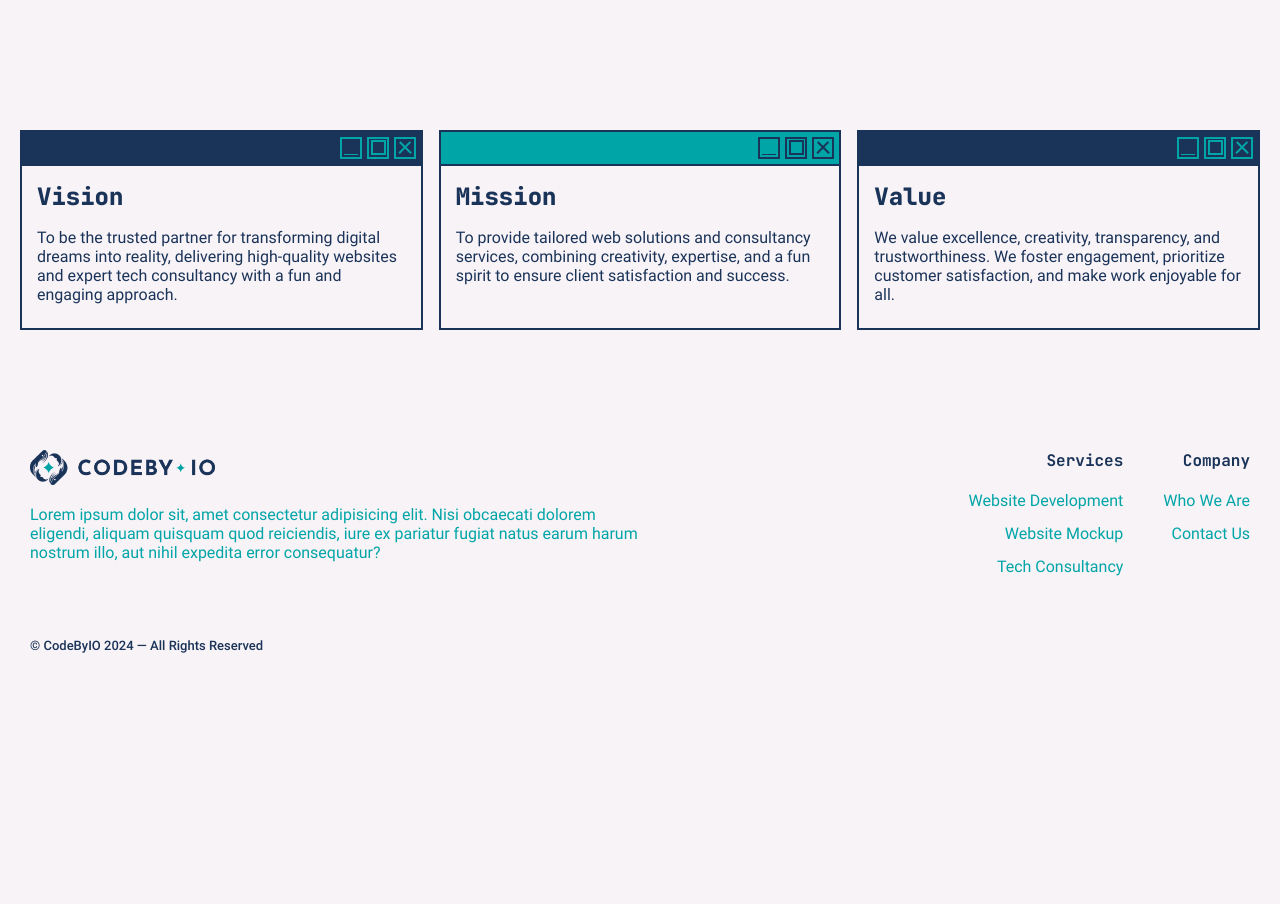
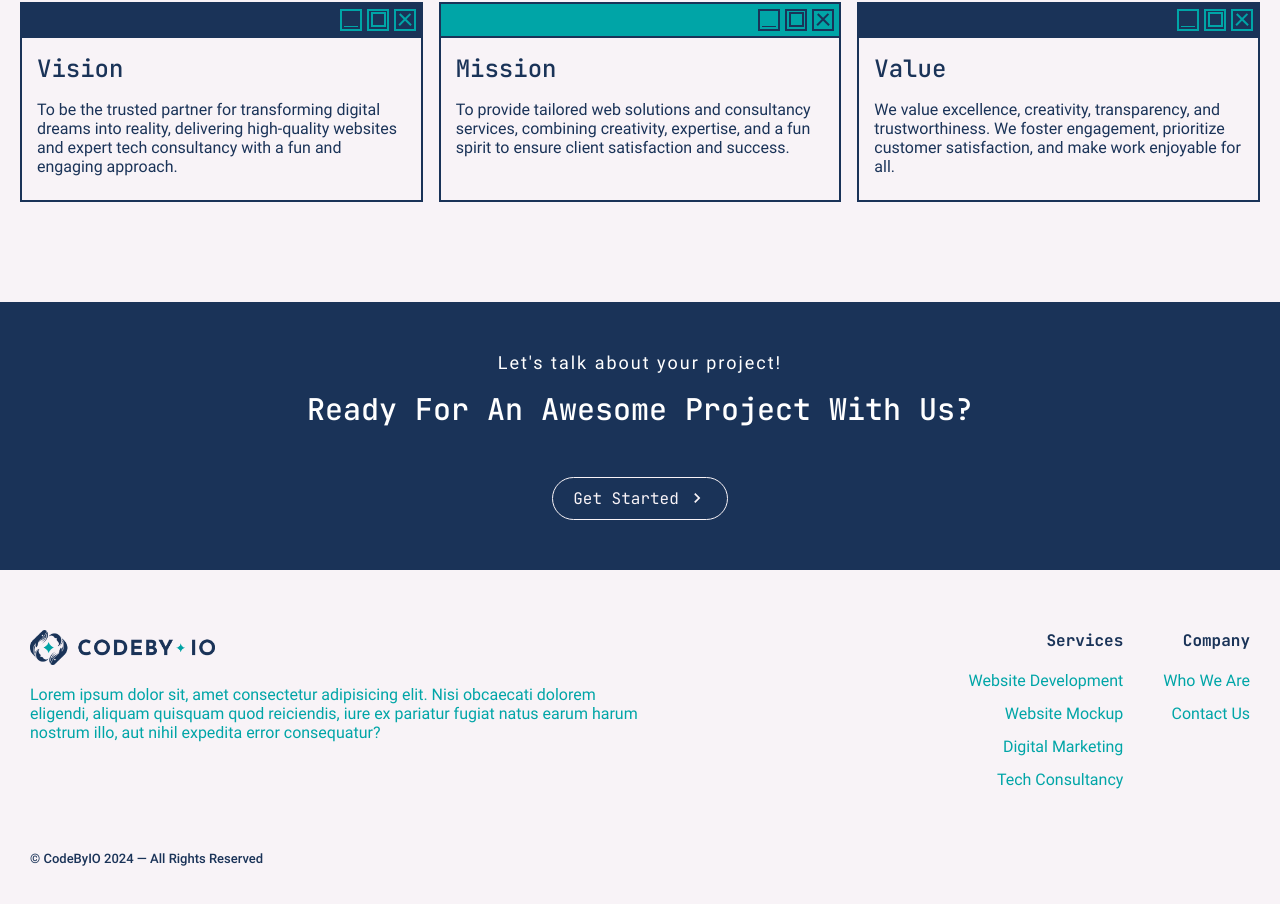
Before and after one commit to codebyio/codebyio.github.io, a Next.js app: page / in a window 1280 px wide. Shown: the part 1050-1954 px from the top of the page. Before the commit the page ends 1763 px from the top, so only its background shows below. Built offline with nearby package versions, Linux system fonts and the light colour scheme.

Commit message:
UI: CTA Section

```diff
--- a/src/app/page.js
+++ b/src/app/page.js
@@ -1,4 +1,5 @@
 import HeroBanner from "@/components/HeroBanner/HeroBanner";
+import CtaSection from "@/components/shared/CtaSection/CtaSection";
 import Section from "@/components/shared/Section/Section";
 import WindowCard from "@/components/shared/WindowCard/WindowCard";
 import Grid2 from "@mui/material/Grid2";
@@ -14,7 +15,7 @@ export default function Home() {
       />
       <Section position='center'>
         <h3 className='text-center'>
-          {`At codeby.io, we turn digital dreams into reality with expert craftsmanship and innovative solutions.`}
+          {`At CodeByIO, we turn digital dreams into reality with expert craftsmanship and innovative solutions.`}
           <br></br>
           {`We're committed to delivering high-performance, user-friendly websites that bring visions to life.`}
           <br></br>
@@ -44,7 +45,7 @@ export default function Home() {
           </Grid2>
         </Grid2>
       </Section>
-      {/* CTA Section */}
+      <CtaSection />
     </>
   );
 }
--- a/src/components/Layout/Footer/Footer.jsx
+++ b/src/components/Layout/Footer/Footer.jsx
@@ -9,7 +9,11 @@ const Footer = () => {
       <div className={classes["footer__upper"]}>
         <div>
           <Image src={LOGO_COLOR} className={classes["web-logo"]} alt='CodeByIO' />
-          <p className='text-primary-g'>Lorem ipsum dolor sit, amet consectetur adipisicing elit. Nisi obcaecati dolorem eligendi, aliquam quisquam quod reiciendis, iure ex pariatur fugiat natus earum harum nostrum illo, aut nihil expedita error consequatur?</p>
+          <p className='text-primary-g'>
+            Lorem ipsum dolor sit, amet consectetur adipisicing elit. Nisi obcaecati dolorem
+            eligendi, aliquam quisquam quod reiciendis, iure ex pariatur fugiat natus earum harum
+            nostrum illo, aut nihil expedita error consequatur?
+          </p>
         </div>
         <div>
           <nav className={classes["footer__nav"]}>
@@ -23,6 +27,11 @@ const Footer = () => {
               <li>
                 <a href='#' className={classes["footer__nav-link"]}>
                   Website Mockup
+                </a>
+              </li>
+              <li>
+                <a href='#' className={classes["footer__nav-link"]}>
+                  Digital Marketing
                 </a>
               </li>
               <li>
@@ -47,7 +56,9 @@ const Footer = () => {
           </nav>
         </div>
       </div>
-      <div className={`${classes["footer__bottom"]} text-primary`}>© CodeByIO 2024 — All Rights Reserved</div>
+      <div className={`${classes["footer__bottom"]} text-primary`}>
+        © CodeByIO 2024 — All Rights Reserved
+      </div>
     </footer>
   );
 };
--- a/src/components/shared/CtaButton/CtaButton.jsx
+++ b/src/components/shared/CtaButton/CtaButton.jsx
@@ -1,9 +1,12 @@
 import classes from "./CtaButton.module.css";
+import { MdKeyboardArrowRight } from "react-icons/md";
 
-const CtaButton = ({ message, href = "#" }) => {
+const CtaButton = ({ message, href = "#", withIcon }) => {
   return (
-    <a href={href}>
-      <button className={classes["cta-btn"]}>{message}</button>
+    <a href={href} className={classes["cta-btn__wrapper"]}>
+      <button className={classes["cta-btn"]}>
+        {message} {withIcon && <MdKeyboardArrowRight fontSize='1.25rem' />}
+      </button>
     </a>
   );
 };
--- a/src/components/shared/CtaButton/CtaButton.module.css
+++ b/src/components/shared/CtaButton/CtaButton.module.css
@@ -1,4 +1,10 @@
+.cta-btn__wrapper {
+  display: inline-block;
+  text-decoration: none;
+}
 .cta-btn {
+  display: flex;
+  gap: 0.5rem;
   background-color: transparent;
   border-radius: 30px;
   border: 1px solid var(--secondary-color);
--- /dev/null
+++ b/src/components/shared/CtaSection/CtaSection.jsx
@@ -0,0 +1,14 @@
+import CtaButton from "../CtaButton/CtaButton";
+import classes from "./CtaSection.module.css";
+
+const CtaSection = () => {
+  return (
+    <section className={`${classes["cta-section"]} text-center`}>
+      <h2>Let's talk about your project!</h2>
+      <h1>Ready For An Awesome Project With Us?</h1>
+      <CtaButton message='Get Started' withIcon />
+    </section>
+  );
+};
+
+export default CtaSection;
--- /dev/null
+++ b/src/components/shared/CtaSection/CtaSection.module.css
@@ -0,0 +1,22 @@
+.cta-section {
+  color: #fff;
+  background-color: var(--primary-blue-color);
+  padding: 50px;
+  margin-top: 5rem;
+}
+.cta-section h2,
+.cta-section h1 {
+  margin: 0px;
+}
+.cta-section h2 {
+  margin-bottom: 1rem;
+  font-size: 18px;
+  font-weight: 400;
+  letter-spacing: 2px;
+}
+.cta-section h1 {
+  font-family: "JetsBrain";
+  margin-bottom: 3rem;
+  font-size: 30px;
+  font-weight: 500;
+}
--- a/src/components/shared/Section/Section.module.css
+++ b/src/components/shared/Section/Section.module.css
@@ -1,11 +1,12 @@
 .section {
   padding: 20px;
+  margin-bottom: 2rem;
 }
 .section.small {
-  min-height: 40vh;
+  min-height: 25vh;
 }
 .section.medium {
-  min-height: 75vh;
+  min-height: 50vh;
 }
 .section.large {
   min-height: 100vh;
--- a/src/components/shared/WindowCard/WindowCard.module.css
+++ b/src/components/shared/WindowCard/WindowCard.module.css
@@ -2,6 +2,7 @@
   border: 2px solid var(--primary-blue-color);
   color: var(--primary-blue-color);
   min-height: 200px;
+  height: 100%;
 }
 .window-card__tool {
   display: flex;
@@ -78,4 +79,5 @@
 .window-card__title {
   font-family: "JetsBrain";
   margin-bottom: 1rem;
+  font-weight: 500;
 }
```
Also changed, not shown: public/assets/images/WHALES.webp (added).
